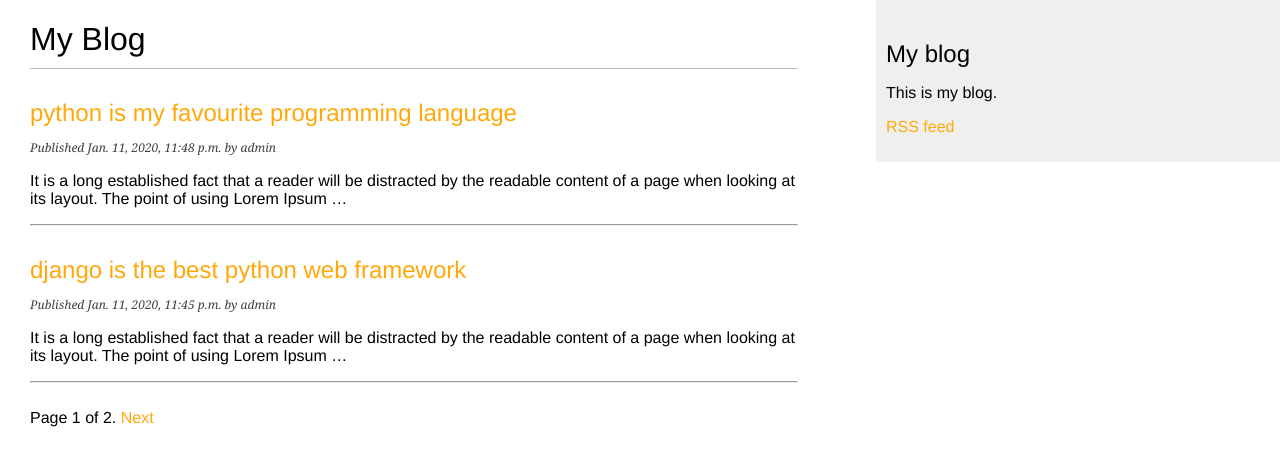
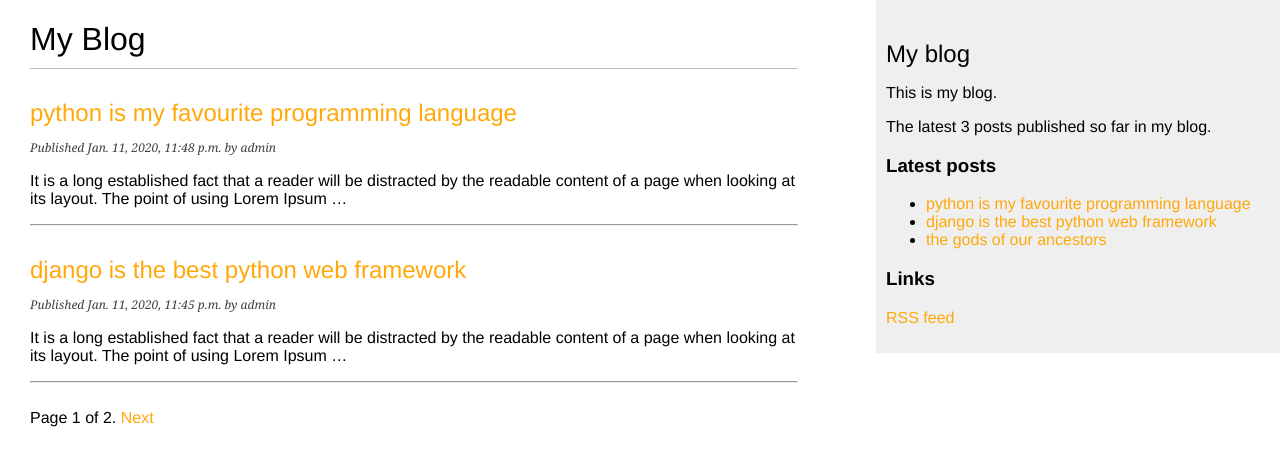
Before and after one commit to frankovo/create_a_blog_application_with_django_tutorial, a Django app: page /blog/ in a window 1280 px wide. Shown: the top 466 px of the page. Run offline with Django 3.2, Linux system fonts and the light colour scheme; data comes from the database, SQL or seed files in the repository.

Commit message:
add templatetags

```diff
--- a/mysite/blog/templates/base.html
+++ b/mysite/blog/templates/base.html
@@ -1,4 +1,6 @@
+{% load blog_tags %}
 {% load static %}
+
 <!DOCTYPE html>
 <html>
 <head>
@@ -13,6 +15,12 @@
   <div id="sidebar">
     <h2>My blog</h2>
       <p>This is my blog.</p>
+      <p>The latest {% total_posts %} posts published so far in my blog.</p>
+
+      <h3>Latest posts</h3>
+      {% render_latest_posts 3 %}
+
+      <h3>Links</h3>
       <p><a href="{% url "blog:post_feed" %}" title="Subscribe to my RSS feed">RSS feed</a></p>
 
   </div>
--- a/mysite/blog/templates/blog/post_detail.html
+++ b/mysite/blog/templates/blog/post_detail.html
@@ -1,11 +1,12 @@
 {% extends "base.html" %}
+{% load blog_tags %}
 
 {% block title %}{{ post.title }}{% endblock %}
 
 {% block content %}
   <h1>{{ post.title }}</h1>
   <p class="date">
-    Published {{ post.publish }} by {{ post.author }}
+    Published {{ post.publish }} by {{ post.author }} | <strong>{{ post.body|read_time }}</strong>
   </p>
   {{ post.body|linebreaks }}
 {% endblock %}
--- /dev/null
+++ b/mysite/blog/templatetags/blog_tags.py
@@ -0,0 +1,22 @@
+import readtime
+
+from django import template
+
+from ..models import Post
+
+register = template.Library()
+
+
+@register.simple_tag
+def total_posts():
+    return Post.published.count()
+
+
+@register.inclusion_tag('blog/latest_posts.html')
+def render_latest_posts(count=5):
+    latest_posts = Post.published.order_by('-publish')[:count]
+    return {'latest_posts': latest_posts}
+
+@register.filter(name='read_time')
+def read_time(html):
+    return readtime.of_html(html)
```
Also changed, not shown: requirements.txt (added, +12 -0 lines), mysite/blog/templatetags/__init__.py (added).
